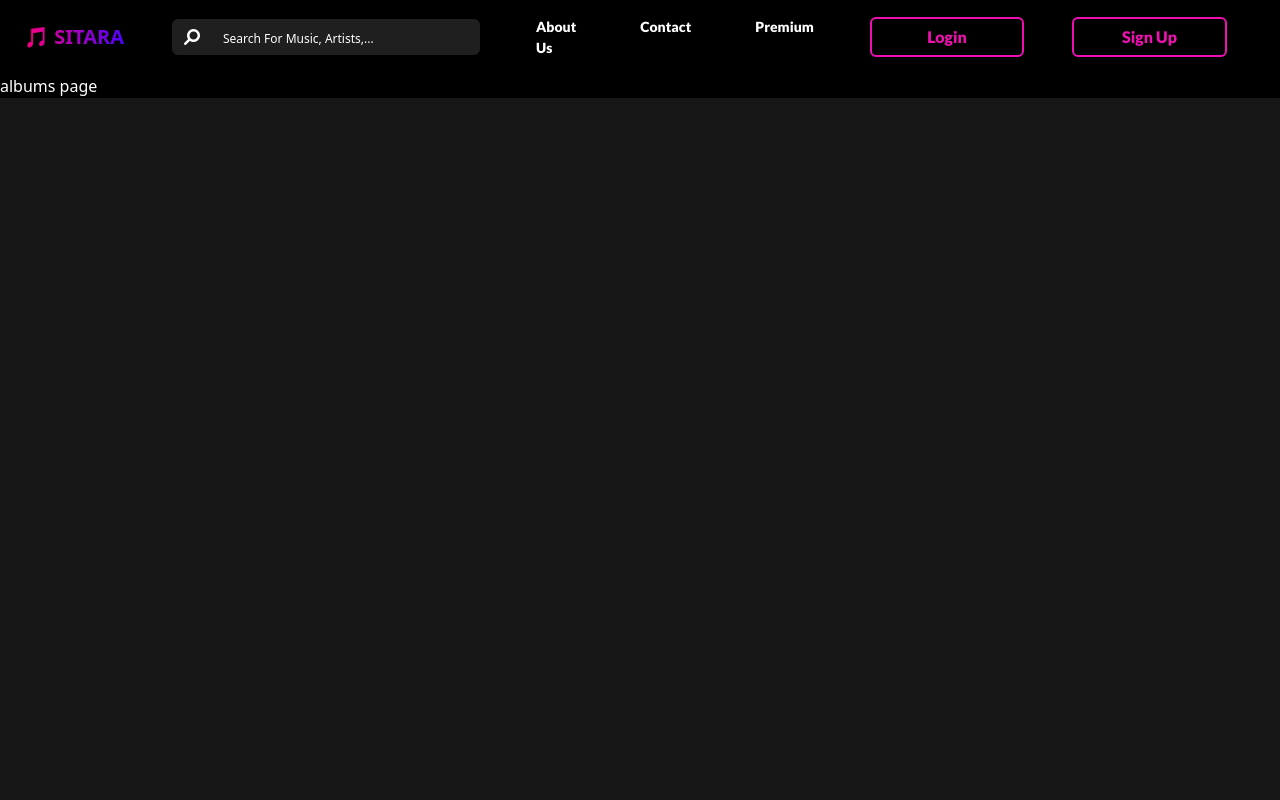
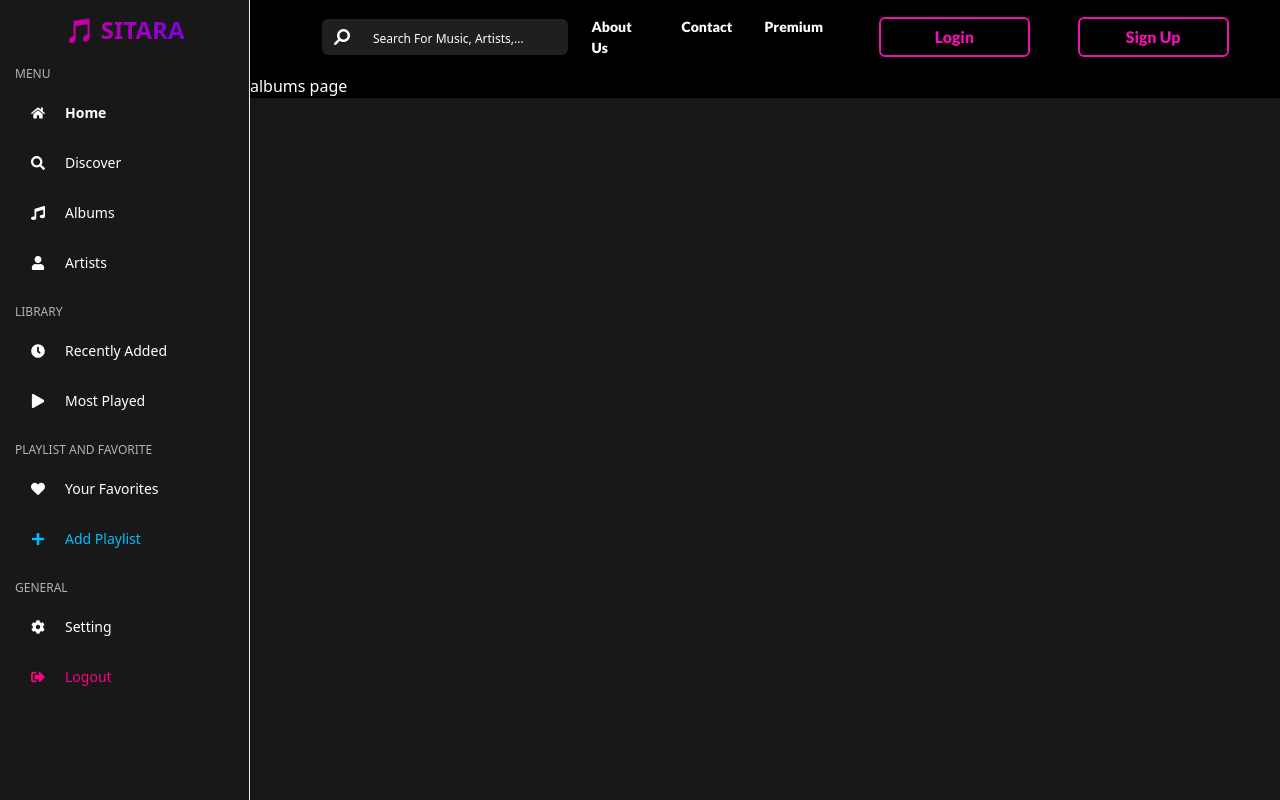
Before and after one commit to Ingalevarad34/SitaraWebRepo, a React (Create React App) app in the folder sitara/: page /albums in a window 1280 px wide. Built offline with nearby package versions, Linux system fonts and the light colour scheme.

Commit message:
Added sidebar directly to the layout.js file with the proper working

```diff
--- a/sitara/src/components/Header/Header.js
+++ b/sitara/src/components/Header/Header.js
@@ -7,7 +7,7 @@ function Header() {
       {/* NavBar start */}
       <nav className="navbar navbar-expand-lg navbar-dark bg-transparent px-4">
         <Link className="navbar-brand me-5 gradient-text"  to="/">
-          🎵 SITARA
+
         </Link>
         <div className="input-group input-design">
           <span className="input-group-text bg-color border-0">
@@ -28,17 +28,17 @@ function Header() {
         </button>
         <div className="collapse navbar-collapse" id="navbarNav">
           <ul className="navbar-nav">
-            <li className="nav-item ms-5 lato-bold" >
+            <li className="nav-item ms-3 lato-bold" >
               <Link className="nav-link" style={{ color: 'white' }} to="/artists">
                 About Us
               </Link>
             </li>
-            <li className="nav-item ms-5 lato-bold">
+            <li className="nav-item ms-3 lato-bold">
               <Link className="nav-link" style={{ color: 'white' }} to="/albums">
                 Contact
               </Link>
             </li>
-            <li className="nav-item ms-5 me-5 lato-bold">
+            <li className="nav-item ms-3 me-5 lato-bold">
               <Link className="nav-link" style={{ color: 'white' }} to="/discover">
                 Premium
               </Link>
--- /dev/null
+++ b/sitara/src/pages/layout.css
@@ -0,0 +1,75 @@
+/* Layout Container */
+.layout-container {
+  display: flex;
+  height: 100vh;
+}
+
+/* Sidebar */
+.sidebar {
+  position: sticky;
+  top: 0;
+  height: 100vh;
+  background-color: #121212; /* Dark background */
+  color: white; /* Default text color */
+  width: 250px;
+  transition: width 0.3s ease;
+}
+
+.sidebar-header {
+  text-align: center;
+  margin-bottom: 20px;
+}
+
+.gradient-text {
+  font-size: 24px;
+  font-weight: bold;
+  background: linear-gradient(90deg, #ff00ff, #8000ff);
+  -webkit-background-clip: text;
+  -webkit-text-fill-color: transparent;
+}
+
+.section-title {
+  font-size: 12px;
+  color: #b3b3b3;
+  margin: 15px 0 5px 15px;
+  text-transform: uppercase;
+}
+
+.active-menu-item {
+
+  border-radius: 8px;
+  color: white;
+  font-weight: bold;
+}
+
+.menu-item {
+  margin: 5px 0;
+}
+
+.menu-item:hover {
+  background-color: #333333;
+  border-radius: 8px;
+}
+
+.blue-item {
+  color: #00bfff;
+}
+
+.logout-item {
+  color: #ff0080;
+}
+
+/* Content Area */
+.content {
+  flex-grow: 1;
+  /* padding: 20px; */
+  overflow-y: auto;
+}
+
+.css-1t8x7v1 >.ps-menu-button:hover {
+  background-color: #ff00ff !important;
+}
+
+.css-1wvake5.ps-collapsed{
+  width: 85px !important;
+}
--- a/sitara/src/pages/layout.js
+++ b/sitara/src/pages/layout.js
@@ -1,13 +1,72 @@
+import { useState } from "react";
 import { Outlet } from "react-router-dom";
+import "./layout.css";
+import { Sidebar, Menu, MenuItem } from "react-pro-sidebar";
+import {
+  FaHome,         // Home icon
+  FaSearch,       // Discover icon
+  FaMusic,        // Albums icon
+  FaUser,         // Artists icon
+  FaClock,        // Recently Added icon
+  FaPlay,         // Most Played icon
+  FaHeart,        // Your Favorites icon
+  FaPlus,         // Add Playlist icon
+  FaCog,          // Setting icon
+  FaSignOutAlt,   // Logout icon
+} from "react-icons/fa";
 
 function Layout() {
+  const [isCollapsed, setIsCollapsed] = useState(true);
+
+  const handleMouseEnter = () => setIsCollapsed(false);
+  const handleMouseLeave = () => setIsCollapsed(true);
+
   return (
-    <>
-      <main>
-        <Outlet /> {/* This is where the specific page content will be rendered */}
+    <div className="layout-container">
+      <Sidebar
+        collapsed={isCollapsed}
+        onMouseEnter={handleMouseEnter}
+        onMouseLeave={handleMouseLeave}
+        backgroundColor={"#181818"}
+        className="sidebar"
+      >
+        <div className="sidebar-header mt-3">
+          <h2 className="gradient-text"> 🎵 SITARA</h2>
+        </div>
+        <Menu>
+          {/* Menu Section */}
+          <p className="section-title">Menu</p>
+          <MenuItem icon={<FaHome />} className="active-menu-item">
+            Home
+          </MenuItem>
+          <MenuItem icon={<FaSearch />}>Discover</MenuItem>
+          <MenuItem icon={<FaMusic />}>Albums</MenuItem>
+          <MenuItem icon={<FaUser />}>Artists</MenuItem>
 
-      </main>
-    </>
+          {/* Library Section */}
+          <p className="section-title">Library</p>
+          <MenuItem icon={<FaClock />}>Recently Added</MenuItem>
+          <MenuItem icon={<FaPlay />}>Most Played</MenuItem>
+
+          {/* Playlist and Favorites Section */}
+          <p className="section-title">Playlist and favorite</p>
+          <MenuItem icon={<FaHeart />}>Your Favorites</MenuItem>
+          <MenuItem icon={<FaPlus />} className="blue-item">
+            Add Playlist
+          </MenuItem>
+
+          {/* General Section */}
+          <p className="section-title">General</p>
+          <MenuItem icon={<FaCog />}>Setting</MenuItem>
+          <MenuItem icon={<FaSignOutAlt />} className="logout-item">
+            Logout
+          </MenuItem>
+        </Menu>
+      </Sidebar>
+      <div className="content">
+        <Outlet /> {/* Renders routed components */}
+      </div>
+    </div>
   );
 }
 
```
Also changed, not shown: sitara/package.json (+7 -0 lines), sitara/src/components/SideBar/Asidebar.js (+84 -73 lines), 1 other file (tests, documents, lock files or other folders).
